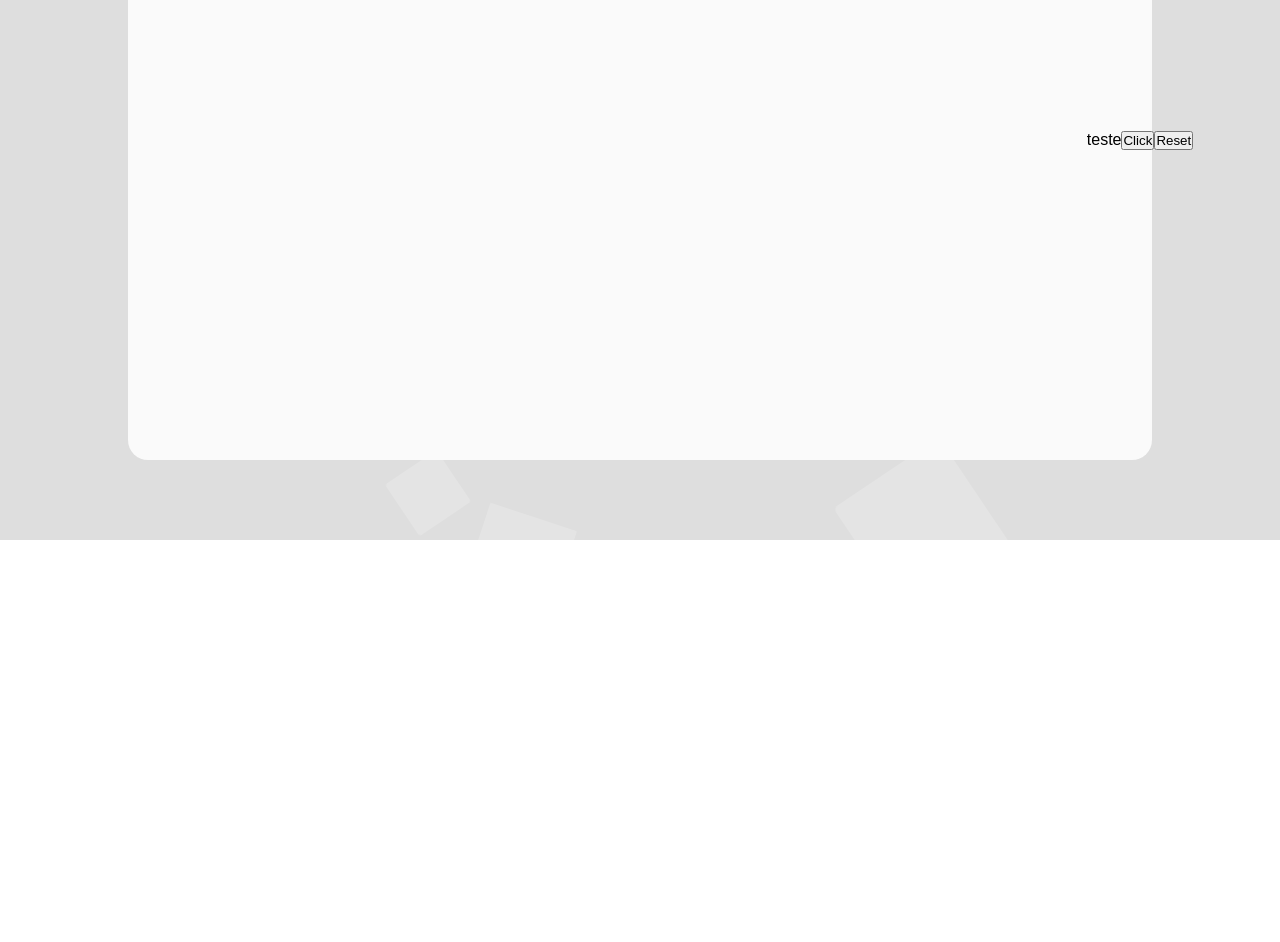
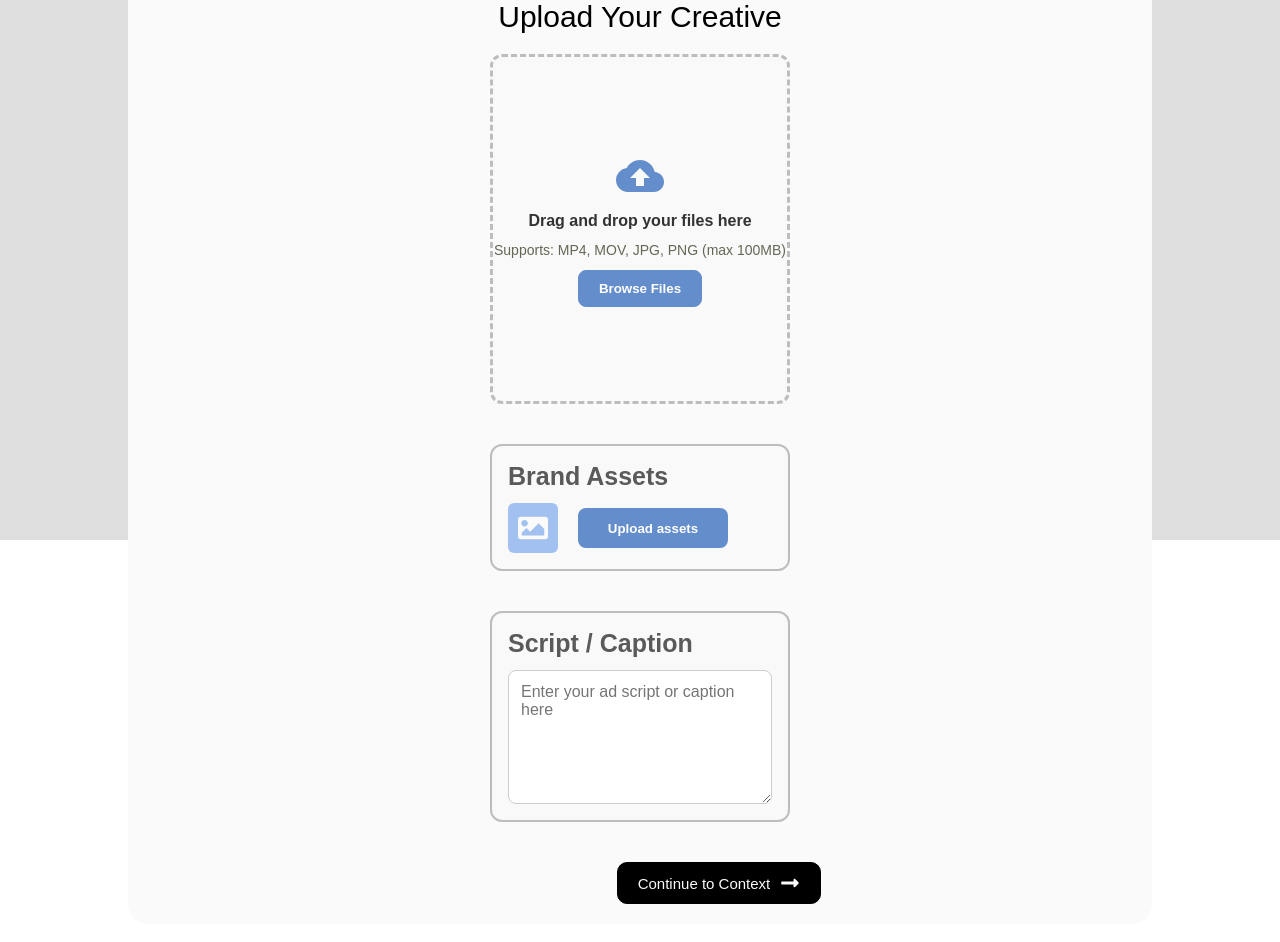
Before and after one commit to AugustoAlmondes/Boost-video, a React (Vite) app: page /adsflow in a window 1280 px wide. Shown: the part 260-1202 px from the top of the page. Before the commit the page ends 800 px from the top, so only its background shows below. Built offline with nearby package versions, Linux system fonts and the light colour scheme.

Commit message:
Section Ads flow

```diff
--- a/package.json
+++ b/package.json
@@ -14,6 +14,7 @@
     "@emotion/styled": "^11.14.0",
     "@mui/icons-material": "^7.0.2",
     "@mui/material": "^7.0.2",
+    "@mui/system": "^7.0.2",
     "clsx": "^2.1.1",
     "framer-motion": "^12.6.3",
     "prop-types": "^15.8.1",
--- /dev/null
+++ b/src/components/BrandAssetsUpload/BrandAssetsUpload.jsx
@@ -0,0 +1,40 @@
+import './brandassetsupload.css';
+import React, { useRef } from 'react';
+import { FaImage } from 'react-icons/fa';
+
+export default function BrandAssetsUpload({ onUpload }) {
+
+    const inputRef = useRef(null);
+
+    const handleClick = () => {
+        inputRef.current.click();
+    };
+
+    const handleFileChange = (event) => {
+        const file = event.target.files[0];
+        if (file) onUpload?.(file);
+    };
+
+    return (
+        <>
+            <div className="container-brand-assets">
+                <h3>Brand Assets</h3>
+                <div className="brand-assets-upload">
+                    <div>
+                        <FaImage className="brand-assets-icon" />
+                        <button className="brand-assets-button" onClick={handleClick}>
+                            Upload assets
+                        </button>
+                    </div>
+                    <input
+                        type="file"
+                        accept=".jpg,.jpeg,.png,.svg"
+                        ref={inputRef}
+                        style={{ display: 'none' }}
+                        onChange={handleFileChange}
+                    />
+                </div>
+            </div>
+        </>
+    );
+}
--- /dev/null
+++ b/src/components/BrandAssetsUpload/brandassetsupload.css
@@ -0,0 +1,54 @@
+.container-brand-assets {
+    width: 80%;
+    border: 2px solid rgb(189, 189, 189);
+    padding: 16px;
+    display: flex;
+    flex-direction: column;
+    gap: 12px;
+    border-radius: 12px;
+    background-color: #f9f9f9;
+    min-width: 300px;
+
+    & h3 {
+        font-size: 25px;
+        font-weight: 600;
+        color: rgb(90, 90, 90);
+    }
+}
+
+.brand-assets-upload div {
+    display: flex;
+    align-items: center;
+}
+
+/* REMOVIDO o hover interativo */
+/* .brand-assets-upload {
+} */
+
+.brand-assets-icon {
+    color: var(--white);
+    font-size: 1.5rem;
+    padding: 10px;
+    background-color: var(--lightblue);
+    border-radius: 6px;
+    height: 50px;
+    width: 50px;
+    margin-right: 20px;
+}
+
+.brand-assets-button {
+    background-color: var(--blue);
+    color: white;
+    border: none;
+    padding: 10px 16px;
+    height: 40px;
+    width: 150px;
+    border-radius: 8px;
+    font-weight: 600;
+    transition: background-color 0.3s;
+}
+
+.brand-assets-button:hover {
+    background-color: var(--darkblue);
+    cursor: pointer;
+}
--- /dev/null
+++ b/src/components/DropzoneUpload/DropzoneUploade.jsx
@@ -0,0 +1,51 @@
+import React, { useRef } from 'react';
+import './dropzoneupload.css';
+import { MdCloudUpload } from "react-icons/md";
+
+export default function DropzoneUpload({ onFileSelected }) {
+    const inputRef = useRef(null);
+
+    const handleClick = () => {
+        inputRef.current.click();
+    };
+
+    const handleFileChange = (event) => {
+        const file = event.target.files[0];
+        if (file) onFileSelected?.(file);
+    };
+
+    const handleDrop = (event) => {
+        event.preventDefault(); // impede o comportamento padrão do navegador
+        const file = event.dataTransfer.files[0];
+        if (file) onFileSelected?.(file);
+    };
+
+    const handleDragOver = (event) => {
+        event.preventDefault(); // necessário para permitir o drop
+    };
+
+    return (
+        <>
+            <div
+                className="dropzone"
+                // onClick={handleClick}
+                onDrop={handleDrop}
+                onDragOver={handleDragOver}
+            >
+                <MdCloudUpload className="dropzone-icon" size={48} />
+                <p className="dropzone-title">Drag and drop your files here</p>
+                <p className="dropzone-subtext">Supports: MP4, MOV, JPG, PNG (max 100MB)</p>
+                <button className="dropzone-button" onClick={handleClick}>
+                    Browse Files
+                </button>
+                <input
+                    type="file"
+                    accept=".mp4,.mov,.jpg,.jpeg,.png"
+                    ref={inputRef}
+                    style={{ display: 'none' }}
+                    onChange={handleFileChange}
+                />
+            </div>
+        </>
+    );
+}
--- /dev/null
+++ b/src/components/DropzoneUpload/dropzoneupload.css
@@ -0,0 +1,53 @@
+.dropzone {
+    width: 80%;
+    min-width: 300px;
+    height: 350px;
+    border: 2px dashed var(--gray) /* ou um cinza leve */;
+    border-radius: 12px;
+    background-color: #f9f9f9;
+    display: flex;
+    flex-direction: column;
+    align-items: center;
+    justify-content: center;
+    gap: 12px;
+    cursor: pointer;
+    transition: border 0.3s ease;
+    border: 3px dashed rgb(189, 189, 189);
+    transition: .2s;
+}
+
+.dropzone:hover {
+    border-color: var(--blue);
+    background-color: #eef5ff;
+}
+
+.dropzone-icon {
+    color: var(--blue);
+}
+
+.dropzone-title {
+    font-size: 1rem;
+    font-weight: 600;
+    color: #333;
+}
+
+.dropzone-subtext {
+    font-size: 0.875rem;
+    color: #665;
+}
+
+.dropzone-button {
+    background-color: var(--blue);
+    color: white;
+    border: 1px solid var(--blue);
+    padding: 10px 20px;
+    border-radius: 8px;
+    font-weight: 600;
+    transition: 0.3s ease;
+}
+
+.dropzone-button:hover {
+    background-color: var(--darkblue);
+    /* color: var(--blue); */
+    cursor: pointer;
+}
--- a/src/components/ProgressBar/ProgressBar.jsx
+++ b/src/components/ProgressBar/ProgressBar.jsx
@@ -6,34 +6,55 @@ import PropTypes from 'prop-types';
 
 import StepConnector, { stepConnectorClasses } from '@mui/material/StepConnector';
 import { styled } from '@mui/material/styles';
+import { keyframes } from '@mui/system';
+
+const fillFromRight = keyframes`
+  from {
+    width: 0%;
+    left: 0;
+  }
+  to {
+    width: 100%;
+    left: 0;
+  }
+`;
 
 const ColorlibConnector = styled(StepConnector)(({ theme }) => ({
     [`&.${stepConnectorClasses.alternativeLabel}`]: {
         top: 22,
     },
-    [`&.${stepConnectorClasses.active}`]: {
-        [`& .${stepConnectorClasses.line}`]: {
-            backgroundColor: '#43a047',
+    [`&.${stepConnectorClasses.active} .${stepConnectorClasses.line}`]: {
+        position: 'relative',
+        backgroundColor: 'transparent',
+
+        '&::before': {
+            content: '""',
+            position: 'absolute',
+            top: 0,
+            right: 0,
+            height: '100%',
+            width: '100%',
+            background: 'linear-gradient(to right, var(--green),#5f8c23)',
+            borderRadius: 1,
+            animation: `${fillFromRight} 0.5s ease-out forwards`,
         },
     },
-    [`&.${stepConnectorClasses.completed}`]: {
-        [`& .${stepConnectorClasses.line}`]: {
-            backgroundColor: '#2e7d32',
-        },
+    [`&.${stepConnectorClasses.completed} .${stepConnectorClasses.line}`]: {
+        backgroundColor: 'var(--green)',
     },
     [`& .${stepConnectorClasses.line}`]: {
         height: 3,
         border: 0,
         backgroundColor: '#eaeaf0',
         borderRadius: 1,
-        ...theme.applyStyles('dark', {
+        ...theme.applyStyles?.('dark', {
             backgroundColor: theme.palette.grey[800],
         }),
     },
 }));
 
 const ColorlibStepIconRoot = styled('div')(({ ownerState }) => ({
-    backgroundColor: '#ccc',
+    backgroundColor: 'var(--lightred)',
     zIndex: 1,
     color: '#fff',
     width: 50,
@@ -46,11 +67,11 @@ const ColorlibStepIconRoot = styled('div')(({ ownerState }) => ({
     transition: 'all 0.3s ease-in-out',
     ...(ownerState.active && {
         backgroundColor: '#43a047',
-        transform: 'scale(1.1)',
+        transform: 'scale(1.2)',
         boxShadow: '0 4px 10px rgba(0,0,0,.3)',
     }),
     ...(ownerState.completed && {
-        backgroundColor: '#2e7d32',
+        backgroundColor: 'var(--green)',
         transform: 'scale(1.05)',
         boxShadow: '0 4px 10px rgba(0,0,0,.2)',
     }),
--- /dev/null
+++ b/src/components/ScriptCaptionInput/ScriptCaptionInput.jsx
@@ -0,0 +1,18 @@
+import './scriptcaptioninput.css';
+
+export default function ScriptCaptionInput({ value, onChange }) {
+    return (
+        <>
+            <div className="script-caption-container">
+                <h3>Script / Caption</h3>
+                <textarea
+                    className="script-caption-textarea"
+                    placeholder="Enter your ad script or caption here"
+                    value={value}
+                    onChange={onChange}
+                    rows={6}
+                />
+            </div>
+        </>
+    );
+}
--- /dev/null
+++ b/src/components/ScriptCaptionInput/scriptcaptioninput.css
@@ -0,0 +1,35 @@
+.script-caption-container {
+    width: 80%;
+    min-width: 300px;
+    display: flex;
+    flex-direction: column;
+    gap: 12px;
+    background-color: #f9f9f9;
+    border: 2px solid rgb(189, 189, 189);
+    padding: 16px;
+    border-radius: 12px;
+}
+
+.script-caption-container h3 {
+    font-size: 25px;
+    font-weight: 600;
+    color: rgb(90, 90, 90);
+}
+
+.script-caption-textarea {
+    width: 100%;
+    padding: 12px;
+    border-radius: 8px;
+    border: 1.5px solid #ccc;
+    font-size: 1rem;
+    resize: vertical;
+    font-family: inherit;
+    transition: border-color 0.3s ease;
+    cursor: text;
+}
+
+.script-caption-textarea:focus {
+    outline: none;
+    border-color: var(--blue);
+    background-color: #fff;
+}
--- /dev/null
+++ b/src/components/StepsAdsFlow/StepUpload/StepUpload.jsx
@@ -0,0 +1,29 @@
+import { useState } from 'react';
+import './stepupload.css';
+import DropzoneUpload from '../../DropzoneUpload/DropzoneUploade';
+import BrandAssetsUpload from '../../BrandAssetsUpload/BrandAssetsUpload';
+import ScriptCaptionInput from '../../ScriptCaptionInput/ScriptCaptionInput';
+
+export default function StepUpload() {
+    const [caption, setCaption] = useState('');
+    return (
+        <>
+            <h1>
+                Upload Your Creative
+            </h1>
+
+            <div className="container-inputs-ads-flow">
+                <div className="input-area-ads-flw">
+                    <DropzoneUpload onFileSelected={(file) => console.log(file)} />
+
+                    <BrandAssetsUpload onUpload={(file) => console.log(file)} />
+
+                    <ScriptCaptionInput
+                        value={caption}
+                        onChange={(e) => setCaption(e.target.value)}
+                    />
+                </div>
+            </div>
+        </>
+    );
+}
--- /dev/null
+++ b/src/components/StepsAdsFlow/StepUpload/stepupload.css
@@ -0,0 +1,8 @@
+.input-area-ads-flw {
+    margin-top: 20px;
+    display: flex;
+    justify-content: center;
+    align-items: center;
+    flex-direction: column;
+    gap: 40px;
+}
--- a/src/pages/AdsFlow/AdsFlow.jsx
+++ b/src/pages/AdsFlow/AdsFlow.jsx
@@ -1,12 +1,15 @@
 import AnimatedBackground from '../../components/AnimatedBackground/AnimatedBackground';
-import './adsflow.css';
 import ProgressBar from '../../components/ProgressBar/ProgressBar';
 import { useState } from 'react';
-import UploadFileIcon from '@mui/icons-material/UploadFile';        // Para "Upload"
-import TextFieldsIcon from '@mui/icons-material/TextFields';         // Para "Context"
-import InsightsIcon from '@mui/icons-material/Insights';             // Para "Analysis"
-import LightbulbIcon from '@mui/icons-material/Lightbulb';           // Para "Suggestions"
-import DescriptionIcon from '@mui/icons-material/Description';       // Para "Report"
+import UploadFileIcon from '@mui/icons-material/UploadFile';
+import TextFieldsIcon from '@mui/icons-material/TextFields';
+import InsightsIcon from '@mui/icons-material/Insights';
+import LightbulbIcon from '@mui/icons-material/Lightbulb';
+import DescriptionIcon from '@mui/icons-material/Description';
+import './adsflow.css';
+import { FaLongArrowAltLeft, FaLongArrowAltRight } from 'react-icons/fa';
+import StepUpload from '../../components/StepsAdsFlow/StepUpload/StepUpload';
+
 
 const steps = [
     'Upload',
@@ -24,6 +27,23 @@ const stepIcons = {
     5: <DescriptionIcon />
 };
 
+function getStepContent(step) {
+    switch (step) {
+        case 0:
+            return <StepUpload />;
+        case 1:
+            return <div>Context</div>;
+        case 2:
+            return <div>Analysis</div>;
+        case 3:
+            return <div>Suggestions</div>;
+        case 4:
+            return <div>Report</div>;
+        default:
+            return <div>Unknown step</div>;
+    }
+}
+
 
 export default function AdsFlow() {
     const [currentStep, setCurrentStep] = useState(0);
@@ -35,20 +55,20 @@ export default function AdsFlow() {
                         <ProgressBar listSteps={steps} currentStep={currentStep} listIcons={stepIcons} />
                     </div>
 
-                    <div className="container-content-ads-flow">
-                        teste
+                    <div className="container-step">
+                        {getStepContent(currentStep)}
                     </div>
-                    <button
-                        onClick={() => {
-                            setCurrentStep(currentStep + 1);
-                            console.log(currentStep);
-                        }}
-                    >Click</button>
-                    <button
-                        onClick={() => {
-                            setCurrentStep(0);
-                        }}
-                    >Reset</button>
+
+                    <div className="buttons-next-back">
+                    <button className="back-button" style={currentStep === 0 ? { opacity: 0, pointerEvents: 'none' } : {}}
+                            onClick={() => setCurrentStep((prevStep) => prevStep - 1)}
+                        > <FaLongArrowAltLeft size={20} /> Back</button>
+
+                        <button className="next-button"
+                            onClick={() => setCurrentStep((prevStep) => prevStep + 1)}
+                        >Continue to Context  <FaLongArrowAltRight size={20} />
+                        </button>
+                    </div>
                 </div>
                 <AnimatedBackground />
             </div>
--- a/src/pages/AdsFlow/adsflow.css
+++ b/src/pages/AdsFlow/adsflow.css
@@ -1,21 +1,82 @@
-.container-ads-flow{
+.container-ads-flow {
     min-height: 100vh;
     display: flex;
+    padding: 40px;
     justify-content: center;
     align-items: center;
+
 }
 
-.ads-flow-box{
+.ads-flow-box {
     background-color: var(--white);
     width: 80vw;
-    height: 80vh;
+    min-height: 80vh;
     border-radius: 20px;
-    display: flex;
-    justify-content: center;
-    align-items: center;
+    padding: 20px;
+    display: grid;
+    grid-template-rows: 200px 1fr;
+    place-content: center;
+
+    & h1 {
+        text-align: center;
+        font-size: 30px;
+        font-weight: 400;
+    }
 }
 
-.container-progress-bar{
+.container-progress-bar {
     margin-top: 30px;
     align-self: flex-start;
+    width: 100%;
 }
+
+.buttons-next-back {
+    display: flex;
+    width: 100%;
+    justify-content: space-between;
+    align-items: center;
+    margin-top: 40px;
+
+    & .next-button {
+        display: flex;
+        justify-content: center;
+        align-items: center;
+        font-size: 15px;
+        padding: 10px 20px;
+        border-radius: 10px;
+        border: 1px solid black;
+        min-width: 150px;
+        background-color: black;
+        color: var(--white);
+        cursor: pointer;
+        transition: all 0.3s ease;
+        gap: 10px;
+
+        &:hover {
+            background-color: var(--yellow);
+            color: black;
+        }
+    }
+
+    & .back-button {
+        padding: 10px 20px;
+        border-radius: 10px;
+        border: none;
+        width: 150px;
+        background-color: var(--white);
+        color: black;
+        border: 1px solid black;
+        cursor: pointer;
+        transition: all 0.3s ease;
+        display: flex;
+        justify-content: center;
+        align-items: center;
+        gap: 10px;
+        font-size: 15px;
+
+        &:hover {
+            background-color: gray;
+            color: white;
+        }
+    }
+}
```
Also changed, not shown: 1 other file (tests, documents, lock files or other folders).
